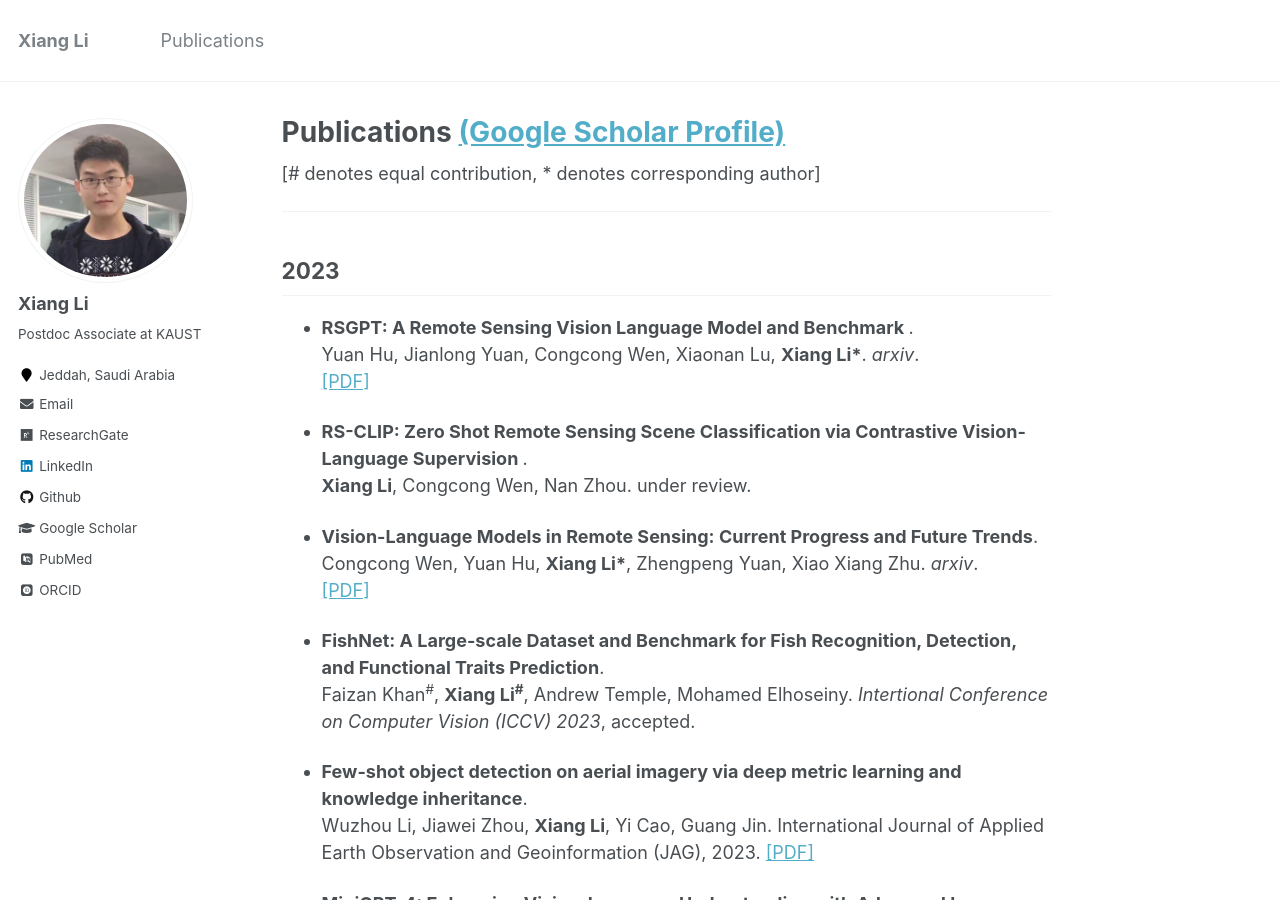
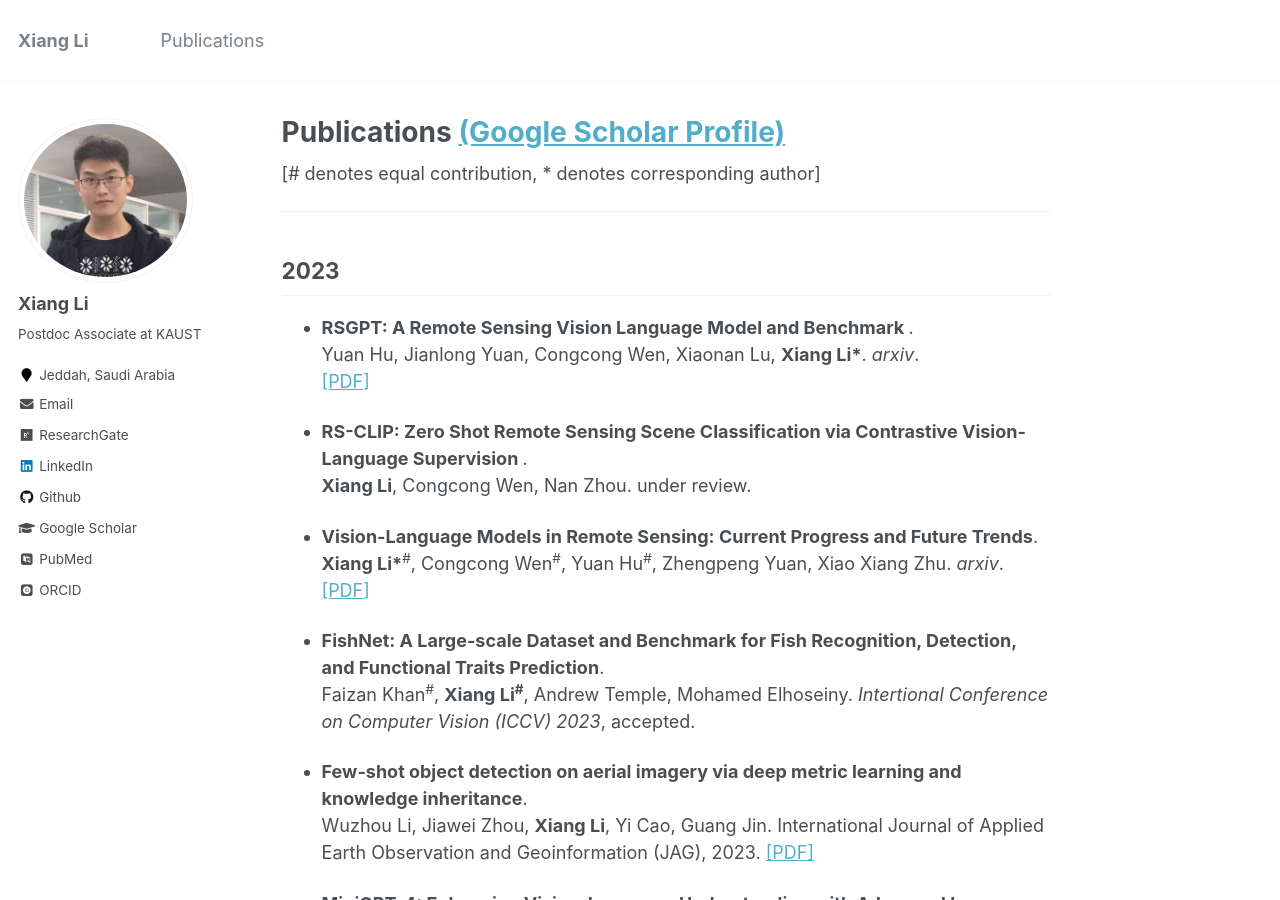
Before and after one commit to lx709/lx709.github.io, a Jekyll site: the page built from _pages/publications.md, in a window 1280 px wide and 900 px high. Built offline with Jekyll 4.4.1, drawn with Linux system fonts in a browser that asks for light colours; some web fonts are replaced.

```diff
--- a/_pages/publications.md
+++ b/_pages/publications.md
@@ -16,7 +16,7 @@ Yuan Hu, Jianlong Yuan, Congcong Wen, Xiaonan Lu, <b>Xiang Li*</b>. <i>arxiv</i>
 <b>Xiang Li</b>, Congcong Wen, Nan Zhou. under review.
 
 * <b>Vision-Language Models in Remote Sensing: Current Progress and Future Trends</b>. <br>
-Congcong Wen, Yuan Hu, <b>Xiang Li*</b>, Zhengpeng Yuan, Xiao Xiang Zhu. <i>arxiv</i>.<br>
+<b>Xiang Li*</b><sup>#</sup>, Congcong Wen<sup>#</sup>, Yuan Hu<sup>#</sup>, Zhengpeng Yuan, Xiao Xiang Zhu. <i>arxiv</i>.<br>
 [[PDF]](https://arxiv.org/abs/2305.05726)
 
 * <b>FishNet: A Large-scale Dataset and Benchmark for Fish Recognition, Detection, and Functional Traits Prediction</b>. <br>
```
